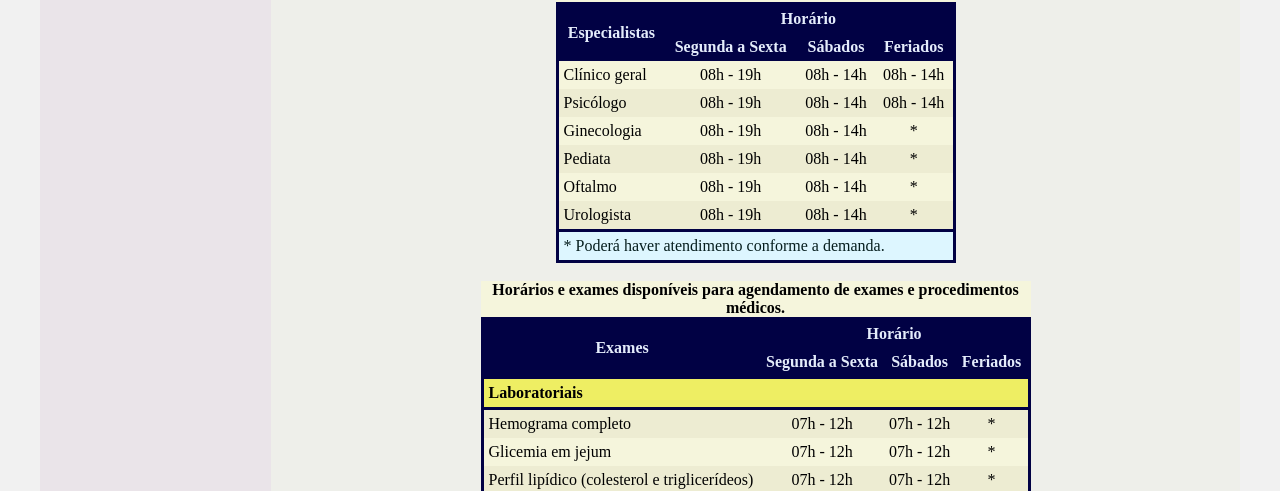
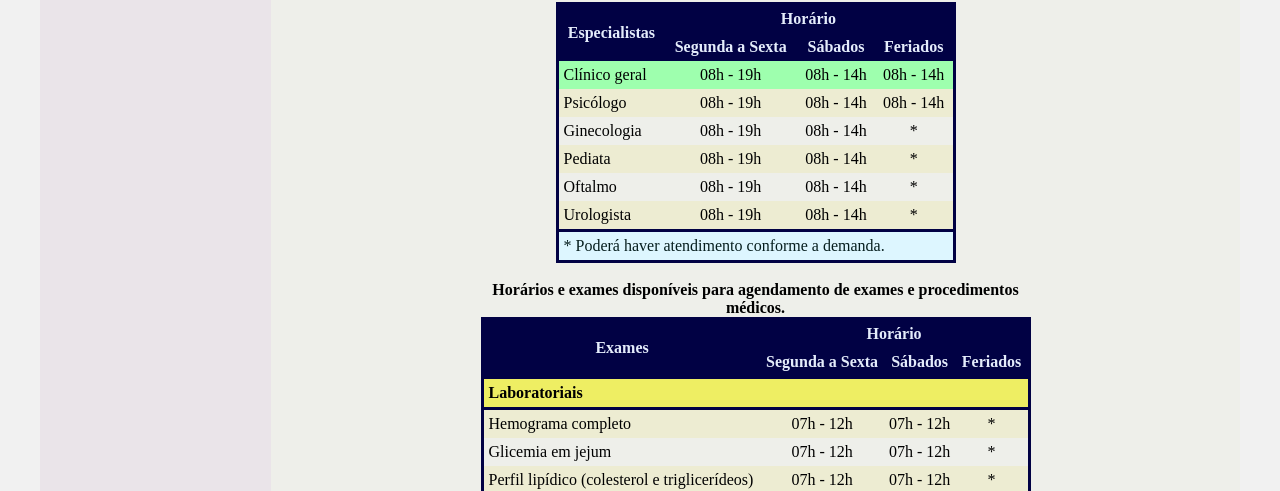
Before and after one commit to engfabiodesalvi/medical-clinic-website-design-challenge-HTML-DIO, a plain HTML site: page html/opening-hours.html in a window 1280 px wide. In both pictures the pointer is over the element "Clínico geral". Shown: the part 306-797 px from the top of the page. Drawn offline with Linux system fonts and the light colour scheme.

Commit message:
feat(base.css): applying styles cursor to the table items

```diff
--- a/css/base.css
+++ b/css/base.css
@@ -73,15 +73,19 @@ body {
     justify-content:center;
     /*background-color: rgb(209, 114, 190);*/
 }
+/*
 .table-exams-container div, .table-specialist-container div{
     background-color: beige;
+    border: 3px solid rgb(1, 1, 68);
 }
+*/
 .table-specialist {
     width: 400px;
-    border: 3px solid rgb(1, 1, 68);
 }
 .table-exams {
     width: 550px;
+}
+.table-specialist, .table-exams {
     border: 3px solid rgb(1, 1, 68);
 }
 .exam-title {
@@ -98,6 +102,11 @@ body {
     color: rgb(228, 236, 251);
     align-items: center;
 }
+ .espec-item:nth-child(n):hover td, .exam-item:nth-child(n):hover td {
+    background-color:rgb(158, 255, 174);
+    cursor: pointer;
+}
+/*Select columns 2 to 4 to apply styles*/
 .table-specialist tbody tr td:nth-child(n+2):nth-child(-n+4), .table-exams tbody tr td:nth-child(n+2):nth-child(-n+4) {
     text-align: center;
 }
```
